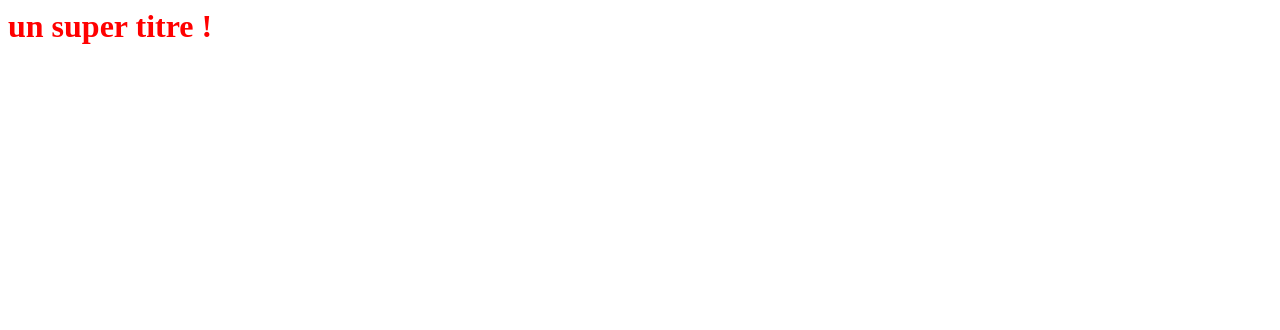
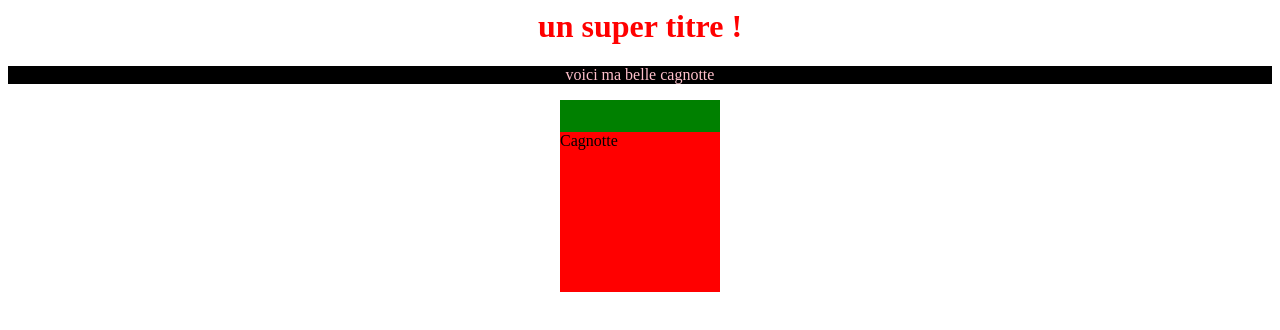
Before and after one commit to Mlisande/OpenclassroomsProjec, a plain HTML site: page index.html in a window 1280 px wide. Drawn offline with Linux system fonts and the light colour scheme.

Commit message:
Modif et ajouts des fichiers html et css de base

```diff
--- a/index.html
+++ b/index.html
@@ -8,6 +8,12 @@
 </head>
 <body>
     <h1>un super titre !</h1>
+    <p>voici ma belle cagnotte</p>
+    <div class="cagnotte">
+        <div class="box1"></div>
+        <div class="box2">Cagnotte</div>
+    </div>
+
 
 </body>
 </html>
--- a/style.css
+++ b/style.css
@@ -1,3 +1,34 @@
 h1{
-    color:red
+    color:red;
+    text-align: center;
+
 }
+
+p{
+    color: pink;
+    background-color: black;
+    text-align: center;
+    font-weight: 400;
+}
+
+.cagnotte{
+    display: flex;
+    flex-direction: column;
+    align-items: center;
+    justify-content: center;
+
+
+}
+
+.box1{
+    width: 10rem;
+    height: 2rem;
+    background-color: green;
+}
+
+.box2{
+    width: 10rem;
+    height: 10rem;
+    background-color: red;
+
+}
```
